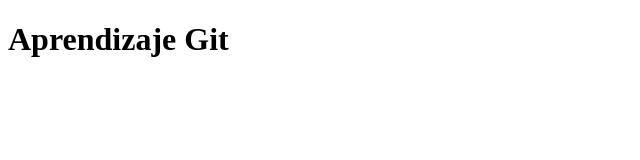
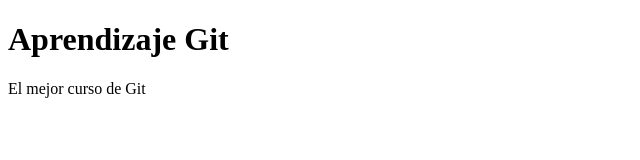
Before and after one commit to codemasterg19/aprendizaje-git, a plain HTML site: page index.html in a window 1280 px wide. Shown: the whole page, without its empty margins (0-640 px from the left). Drawn offline with Linux system fonts and the light colour scheme.

Commit message:
párrafo principal index.html

```diff
--- a/index.html
+++ b/index.html
@@ -7,6 +7,7 @@
 </head>
 <body>
     <h1>Aprendizaje Git</h1>
+    <p>El mejor curso de Git</p>
 
 </body>
 </html>
```
